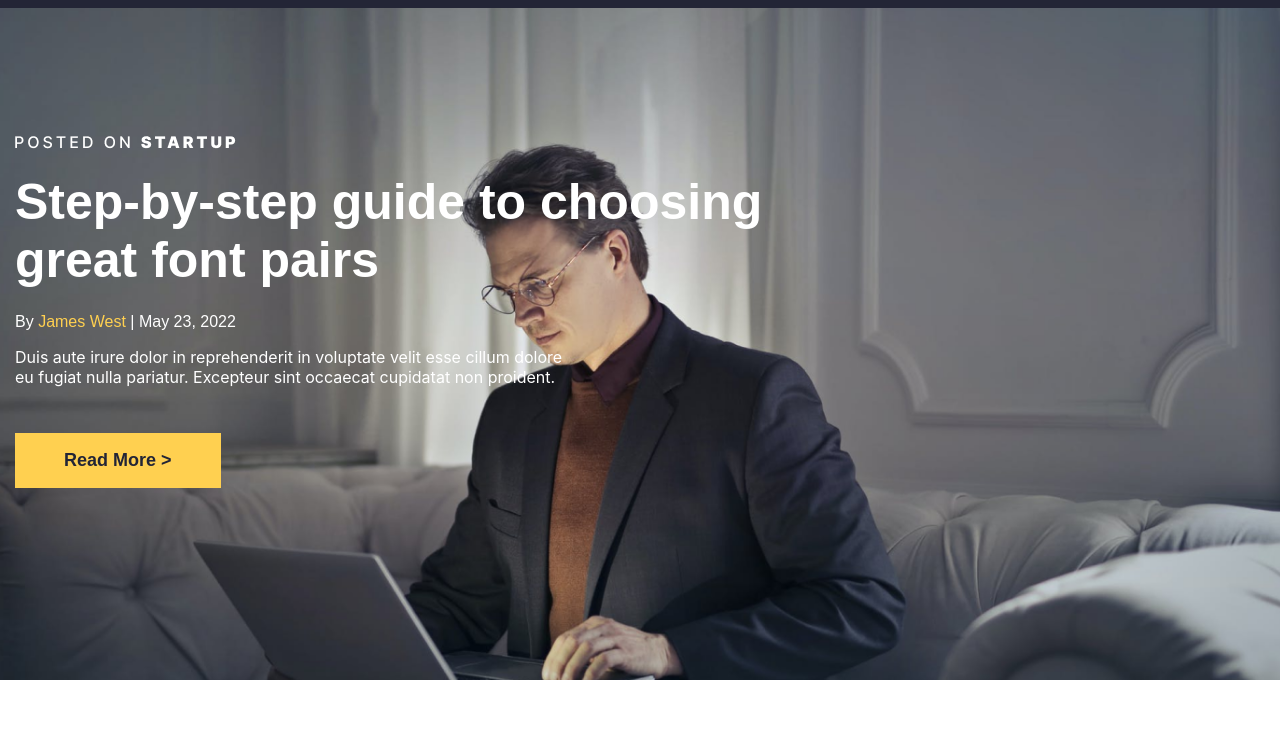
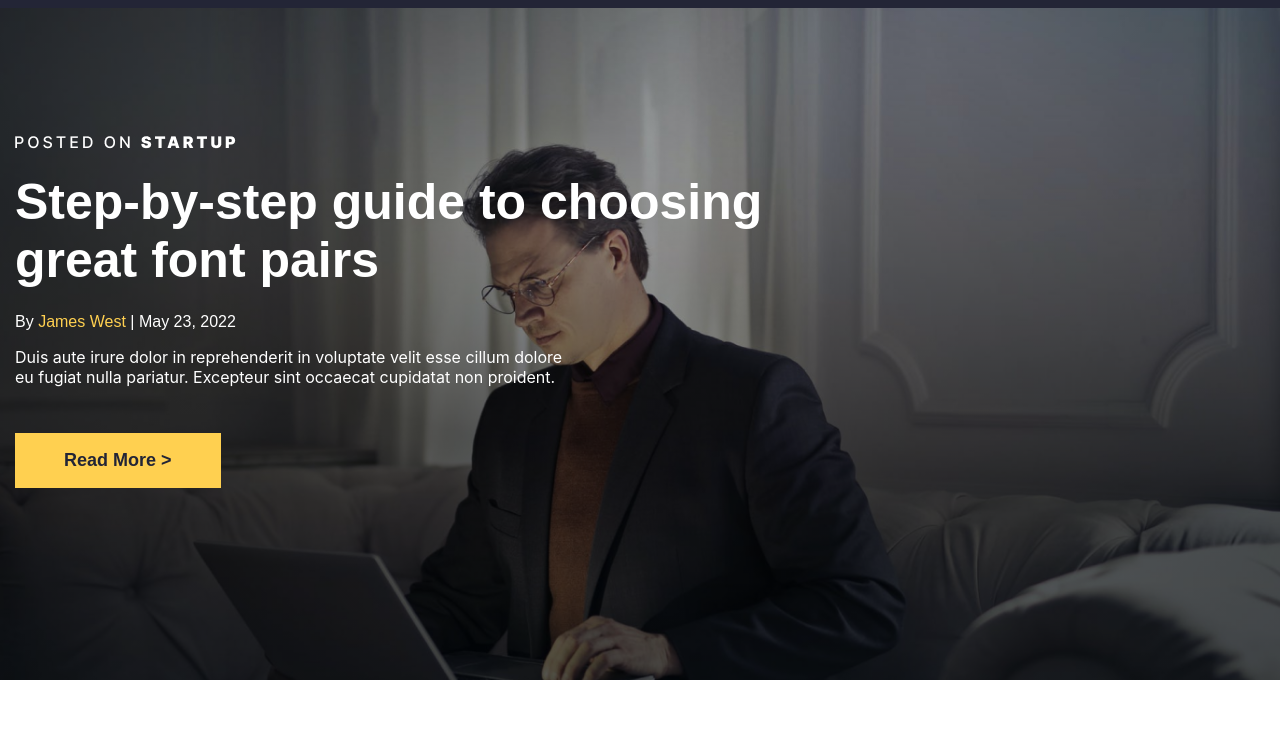
Before and after one commit to egamovj/blog-exam, a website: page index.html in a window 1280 px wide. Shown: the part 71-800 px from the top of the page. Drawn offline with nearby package versions, Linux system fonts and the light colour scheme.

Commit message:
style are changed

```diff
--- a/sass/all-blocks/_header.scss
+++ b/sass/all-blocks/_header.scss
@@ -53,7 +53,7 @@
     }
 
     .hero {
-        background: url('../../images/hero-bg.png');
+        background: radial-gradient(80.99% 71.93% at 74.58% 0%, rgba(0, 0, 0, 0.00) 0%, rgba(0, 0, 0, 0.60) 100%), url('../../images/hero-bg.png');
         height: 100%;
         background-repeat: no-repeat;
         background-size: cover;
```
Also changed, not shown: css/main.css, css/main.min.css, 2 other files.
